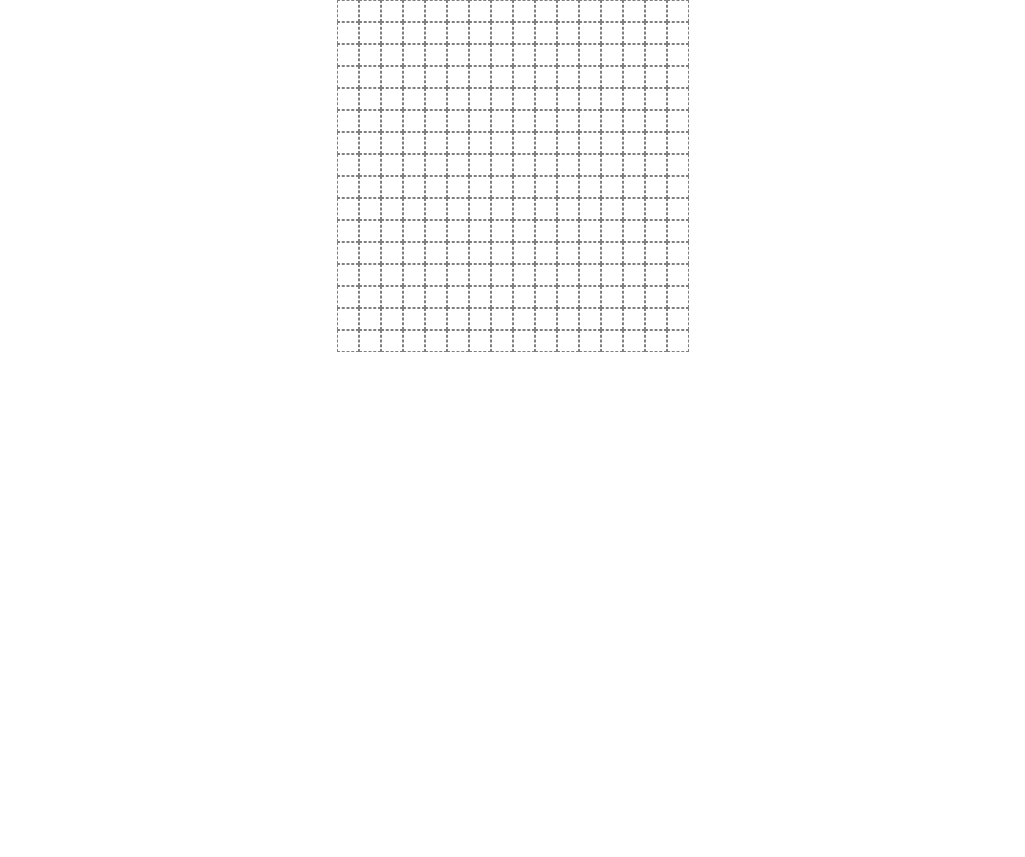
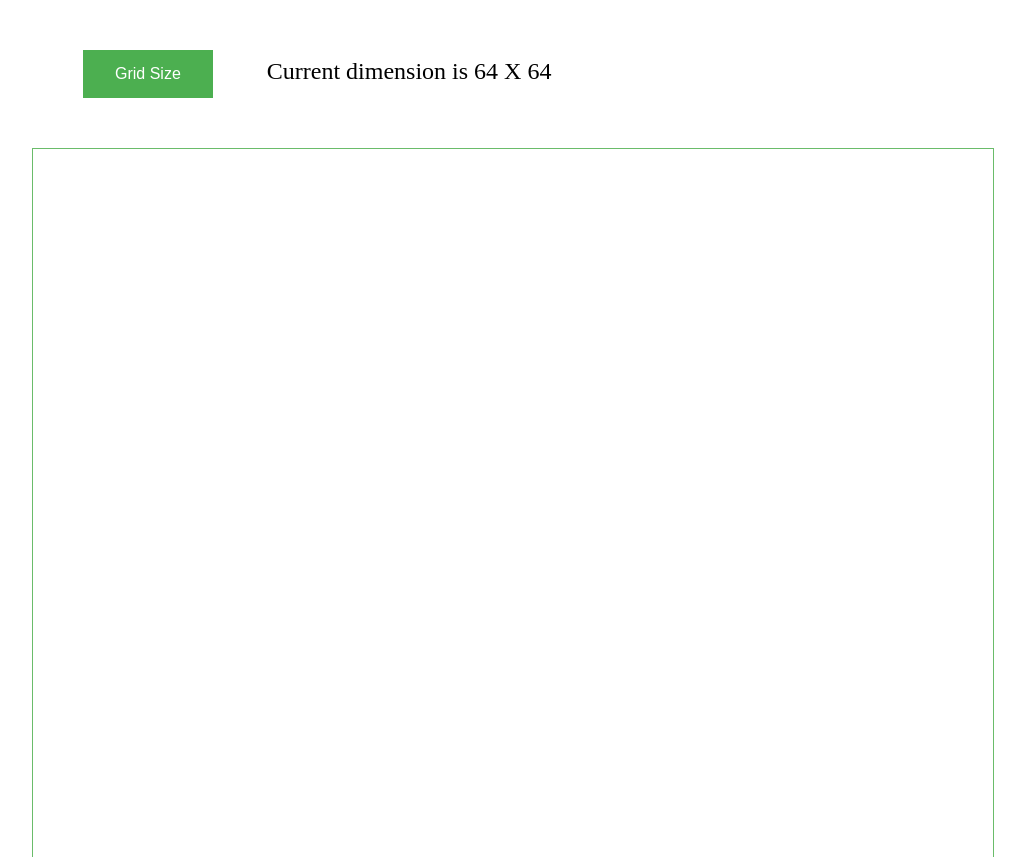
Before and after one commit to codeislifeisfun/etch-a-sketch, a plain HTML site: page index.html in a window 1280 px wide. Shown: the top 857 px of the page, without its empty margins (127-1152 px from the left). Before the commit the page ends 800 px from the top, so only its background shows below. Drawn offline with Linux system fonts and the light colour scheme.

Commit message:
Flexible number of squares, retain 960px width

```diff
--- a/index.html
+++ b/index.html
@@ -8,6 +8,10 @@
     <link rel="stylesheet" href="style.css">
 </head>
 <body>
+    <div class="resize">
+        <button class="">Grid Size</button>
+        <gridSize>text here</gridSize>
+    </div>
     <div class="grid"></div>
     <script src="script.js"></script>
 </body>
--- a/script.js
+++ b/script.js
@@ -1,11 +1,10 @@
-"use strict"
+//"use strict"
 
+function buildGrid(boxesPerRow) {
     const grid = document.querySelector(".grid");
-const boxesPerRow = 16;
-const pxPerBox = 20;
-
+    const pxPerBox = 960/boxesPerRow;
     grid.style.gridTemplateColumns = `repeat(${boxesPerRow},1fr)`;
-grid.style.width = `${boxesPerRow*(2+pxPerBox)}px`;
+    grid.style.width = "960px";
     for (let i=0; i<boxesPerRow**2; i++){
         const div = document.createElement("div");
         div.classList.add('box');
@@ -15,4 +14,25 @@ for (let i=0; i<boxesPerRow**2; i++){
     }
 
     const boxes = document.querySelectorAll('.box');
-boxes.forEach(box => box.addEventListener('mouseover', () => box.style.background='black'));
+    boxes.forEach(box => box.addEventListener('mouseover', () => {
+        box.style.backgroundColor = "black";
+    }));
+
+    const gridSize = document.querySelector('gridSize');
+    gridSize.textContent = `Current dimension is ${boxesPerRow} X ${boxesPerRow}`;
+}
+
+function resizeGrid(){
+    const grid = document.querySelector(".grid");
+    const size = prompt('How many squares per side would you like (5 to 100)?');
+    if (!size || size<5 || size>100) return;
+    while (grid.firstChild) {
+        grid.removeChild(grid.lastChild);
+    }
+
+    buildGrid(size);
+}
+
+buildGrid(64);
+const gridSizeBtn = document.querySelector('button');
+gridSizeBtn.addEventListener('click', resizeGrid);
--- a/style.css
+++ b/style.css
@@ -2,18 +2,40 @@
 *,
 *::before,
 *::after {
-    /* box-sizing: border-box; */
     padding: 0;
     margin: 0;
-    /* border: 1px solid red; */
 }
 
 .grid {
     display: grid;
+    padding: 0;
+    margin: 0;
+    margin-left: auto;
+    margin-right: auto;
+    border: 1px solid rgba(88, 180, 88, 0.89);
+}
+
+.box {
+    padding: 0;
+    margin: 0;
+}
+
+button {
+    background-color: #4CAF50; /* Green */
+    border: none;
+    color: white;
+    padding: 15px 32px;
+    text-align: center;
+    text-decoration: none;
+    display: inline-block;
+    font-size: 16px;
+    margin: 50px;
+}
+
+.resize {
+    width: 960px;
     margin-left: auto;
     margin-right: auto;
 }
 
-.box {
-    border: 1px dashed grey;
-}
+gridSize { font-size: x-large;}
```
Lines whose indentation alone changed are shown as unchanged.
